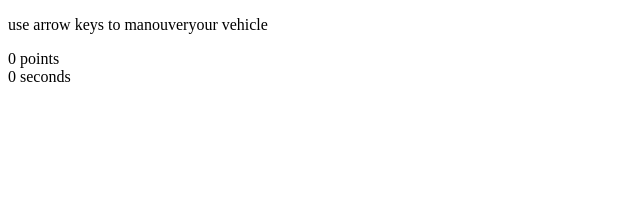
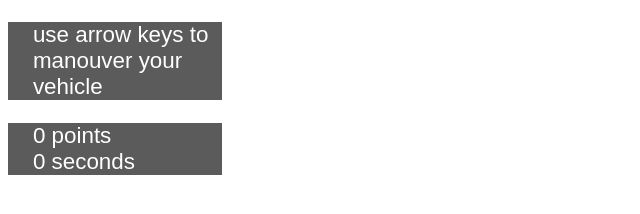
Before and after one commit to Maciej-Blandzi/carRace, a plain HTML site: page index.html in a window 1280 px wide. Shown: the whole page, without its empty margins (0-640 px from the left). Drawn offline with Linux system fonts and the light colour scheme.

Commit message:
imgs added

```diff
--- a/game.css
+++ b/game.css
@@ -0,0 +1,8 @@
+#controls-info,
+#points{
+  width: 15%;
+  background-color: #5b5b5b;
+  color: white;
+  font: normal 300 1.4rem Arial, sans-serif;
+  padding-left: 2ch;
+}
--- a/index.html
+++ b/index.html
@@ -8,7 +8,7 @@
 <body>
 
 <div id="controls-info">
-  <p>use arrow keys to manouveryour vehicle</p>
+  <p>use arrow keys to manouver your vehicle</p>
 </div>
 
 <div id="points">
```
Also changed, not shown: img/car.png (added), img/police.png (added), img/road.png (added).
